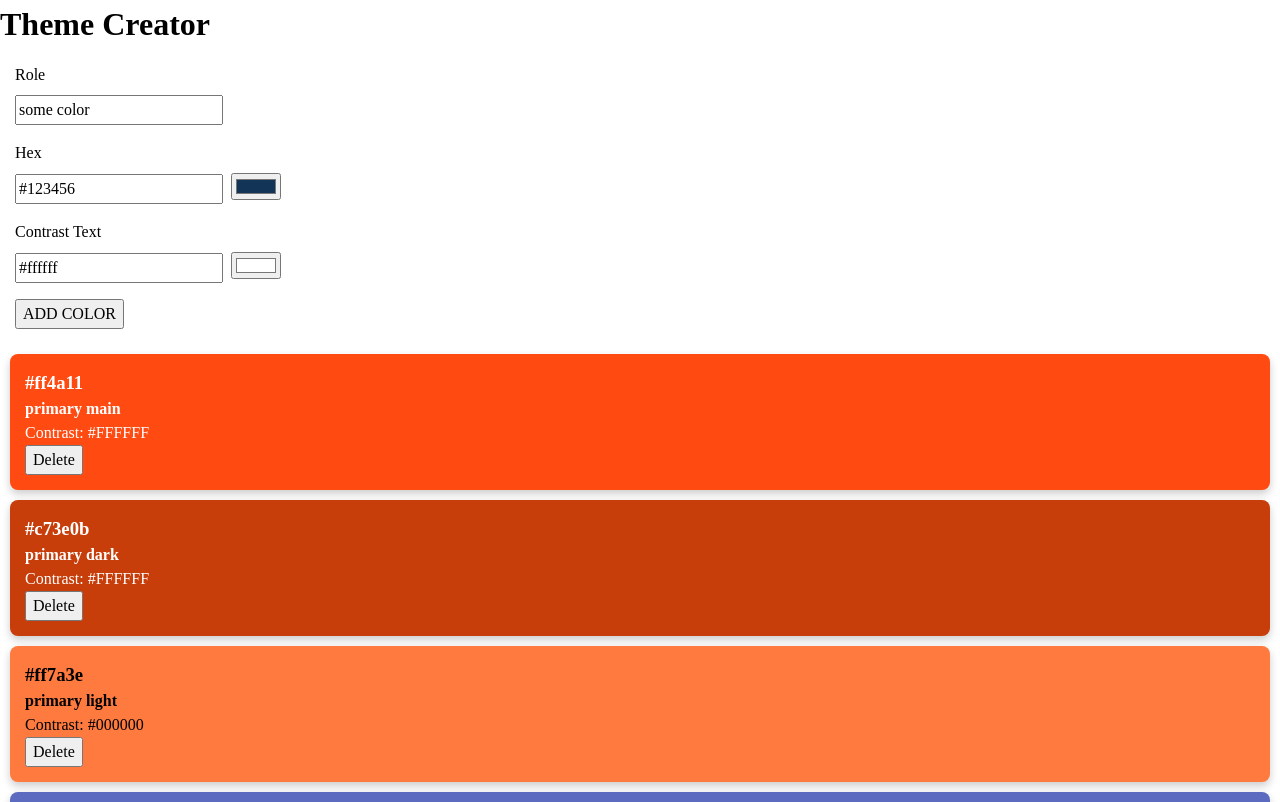
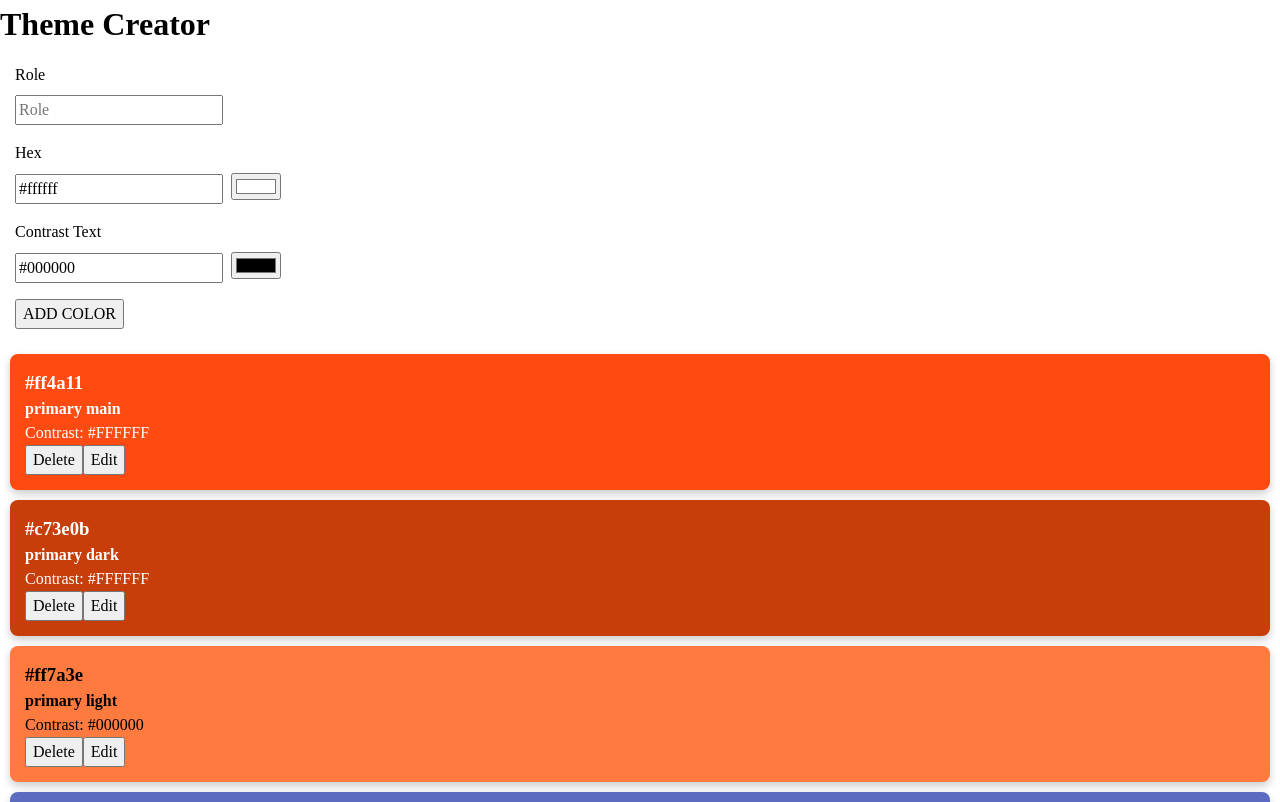
Before and after one commit to ndrbn0/recap-project-web-react-2, a React (Vite) app: page / in a window 1280 px wide. Shown: the top 802 px of the page. Built offline with nearby package versions, Linux system fonts and the light colour scheme.

Commit message:
added a edit button, which allows the user to recustomize a created color card

```diff
--- a/src/App.jsx
+++ b/src/App.jsx
@@ -7,6 +7,7 @@ import ColorForm from "./Components/ColorForm/ColorForm";
 function App() {
   const [colors, setColors] = useState(initialColors);
   const [colorToDelete, setColorToDelete] = useState(null);
+  const [colorToEdit, setColorToEdit] = useState(null);
 
   const addColor = (newColor) => {
     setColors((prevColors) => [{ ...newColor, id: nanoid() }, ...prevColors]);
@@ -23,6 +24,15 @@ function App() {
     setColorToDelete(colorId);
   };
 
+  const updateColor = (updatedColor) => {
+    setColors((prevColors) =>
+      prevColors.map((color) =>
+        color.id === updatedColor.id ? updatedColor : color
+      )
+    );
+    setColorToEdit(null); // Reset the edit state
+  };
+
   return (
     <>
       <h1>Theme Creator</h1>
@@ -35,6 +45,9 @@ function App() {
             onDelete={handleDeleteConfirmation}
             confirmDelete={colorToDelete === color.id}
             deleteColor={deleteColor}
+            onEdit={() => setColorToEdit(color.id)}
+            isEditing={colorToEdit === color.id}
+            updateColor={updateColor}
           />
         ))}
       </div>
--- a/src/ColorInput/ColorInput.jsx
+++ b/src/ColorInput/ColorInput.jsx
@@ -1,11 +1,17 @@
-import { useState } from "react";
+import { useState, useEffect } from "react";
 
-export default function ColorInput({ id, defaultValue }) {
-  const [inputValue, setInputValue] = useState(defaultValue);
+export default function ColorInput({ id, value, onChange }) {
+  const [inputValue, setInputValue] = useState(value);
 
-  function handleInputValue(event) {
-    setInputValue(event.target.value);
-  }
+  useEffect(() => {
+    setInputValue(value);
+  }, [value]);
+
+  const handleInputChange = (e) => {
+    const newValue = e.target.value;
+    setInputValue(newValue);
+    onChange(newValue);
+  };
 
   return (
     <div className="color-input">
@@ -14,9 +20,9 @@ export default function ColorInput({ id, defaultValue }) {
         id={id}
         name={id}
         value={inputValue}
-        onChange={handleInputValue}
+        onChange={handleInputChange}
       />
-      <input type="color" value={inputValue} onChange={handleInputValue} />
+      <input type="color" value={inputValue} onChange={handleInputChange} />
     </div>
   );
 }
--- a/src/Components/Color/Color.jsx
+++ b/src/Components/Color/Color.jsx
@@ -1,6 +1,15 @@
+import ColorForm from "../ColorForm/ColorForm";
 import "./Color.css";
 
-export default function Color({ color, onDelete, confirmDelete, deleteColor }) {
+export default function Color({
+  color,
+  onDelete,
+  confirmDelete,
+  deleteColor,
+  onEdit,
+  isEditing,
+  updateColor,
+}) {
   return (
     <div
       className="color-card"
@@ -9,6 +18,14 @@ export default function Color({ color, onDelete, confirmDelete, deleteColor }) {
         color: color.contrastText,
       }}
     >
+      {isEditing ? (
+        <ColorForm
+          onSubmitColor={updateColor}
+          initialData={color}
+          isEditMode={true}
+        />
+      ) : (
+        <>
           <h3 className="color-card-highlight">{color.hex}</h3>
           <h4>{color.role}</h4>
           <p>Contrast: {color.contrastText}</p>
@@ -19,7 +36,12 @@ export default function Color({ color, onDelete, confirmDelete, deleteColor }) {
               <button onClick={() => onDelete(null)}>No</button>
             </div>
           ) : (
+            <>
               <button onClick={() => onDelete(color.id)}>Delete</button>
+              <button onClick={onEdit}>Edit</button>
+            </>
+          )}
+        </>
       )}
     </div>
   );
--- a/src/Components/ColorForm/ColorForm.jsx
+++ b/src/Components/ColorForm/ColorForm.jsx
@@ -1,16 +1,29 @@
+import { useState } from "react";
 import ColorInput from "../../ColorInput/ColorInput";
 import "./ColorForm.css";
 
 export default function ColorForm({
   onSubmitColor,
-  initialData = { role: "some color", hex: "#123456", contrastText: "#ffffff" },
+  initialData = { role: "", hex: "#ffffff", contrastText: "#000000" },
+  isEditMode = false,
 }) {
-  function handleSubmit(event) {
-    event.preventDefault();
-    const formData = new FormData(event.target);
-    const data = Object.fromEntries(formData);
-    onSubmitColor(data);
-  }
+  const [formData, setFormData] = useState(initialData);
+
+  const handleChange = (e) => {
+    const { name, value } = e.target;
+    setFormData((prevData) => ({
+      ...prevData,
+      [name]: value,
+    }));
+  };
+
+  const handleSubmit = (e) => {
+    e.preventDefault();
+    onSubmitColor(formData);
+    if (!isEditMode) {
+      setFormData({ role: "", hex: "#ffffff", contrastText: "#000000" });
+    }
+  };
 
   return (
     <form className="color-form" onSubmit={handleSubmit}>
@@ -20,18 +33,37 @@ export default function ColorForm({
           type="text"
           id="role"
           name="role"
-          defaultValue={initialData.role}
+          value={formData.role}
+          onChange={handleChange}
+          placeholder="Role"
+          required
         />
       </div>
       <div className="form-group">
         <label htmlFor="hex">Hex</label>
-        <ColorInput id="hex" defaultValue={initialData.hex} />
+        <ColorInput
+          id="hex"
+          name="hex"
+          value={formData.hex}
+          onChange={(value) => handleChange({ target: { name: "hex", value } })}
+          placeholder="#ffffff"
+          required
+        />
       </div>
       <div className="form-group">
         <label htmlFor="contrastText">Contrast Text</label>
-        <ColorInput id="contrastText" defaultValue={initialData.contrastText} />
+        <ColorInput
+          id="contrastText"
+          name="contrastText"
+          value={formData.contrastText}
+          onChange={(value) =>
+            handleChange({ target: { name: "contrastText", value } })
+          }
+          placeholder="#000000"
+          required
+        />
       </div>
-      <button type="submit">ADD COLOR</button>
+      <button type="submit">{isEditMode ? "SAVE COLOR" : "ADD COLOR"}</button>
     </form>
   );
 }
```
Lines whose indentation alone changed are shown as unchanged.
